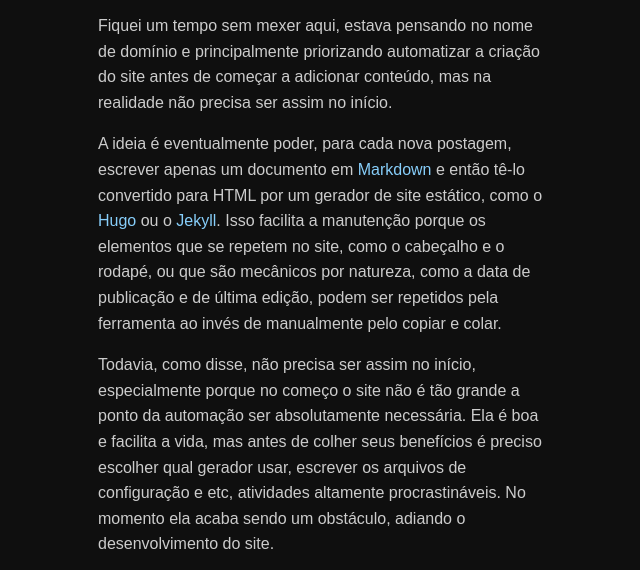
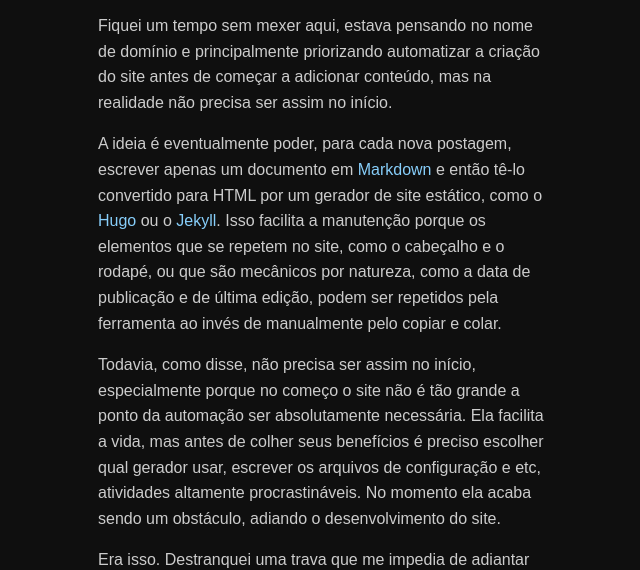
Before and after one commit to dhiegov/dakosta, a plain HTML site: page p/2023-01-17-edicoes-manuais-mesmo.html in a window 1280 px wide. Shown: the part 154-724 px from the top of the page, without its empty margins (317-957 px from the left). Drawn offline with Linux system fonts and the light colour scheme.

Commit message:
Remove redundant statement
"Ela é boa", mds.

```diff
--- a/p/2023-01-17-edicoes-manuais-mesmo.html
+++ b/p/2023-01-17-edicoes-manuais-mesmo.html
@@ -12,7 +12,7 @@
 <h1>por enquanto, edições manuais mesmo</h1>
 
 <p id="last-edited">Publicado em 2023-01-17.
-<br>Editado pela última vez em 2023-01-17.</p>
+<br>Editado pela última vez em 2023-02-10.</p>
 
 <p>Fiquei um tempo sem mexer aqui, estava pensando no nome de domínio e
 principalmente priorizando automatizar a criação do site antes de começar a
@@ -27,7 +27,7 @@ ser repetidos pela ferramenta ao invés de manualmente pelo copiar e colar.</p>
 
 <p>Todavia, como disse, não precisa ser assim no início, especialmente porque no
 começo o site não é tão grande a ponto da automação ser absolutamente
-necessária.  Ela é boa e facilita a vida, mas antes de colher seus benefícios
+necessária.  Ela facilita a vida, mas antes de colher seus benefícios
 é preciso escolher qual gerador usar, escrever os arquivos de configuração e
 etc, atividades altamente procrastináveis.  No momento ela acaba sendo um
 obstáculo, adiando o desenvolvimento do site.</p>
```
